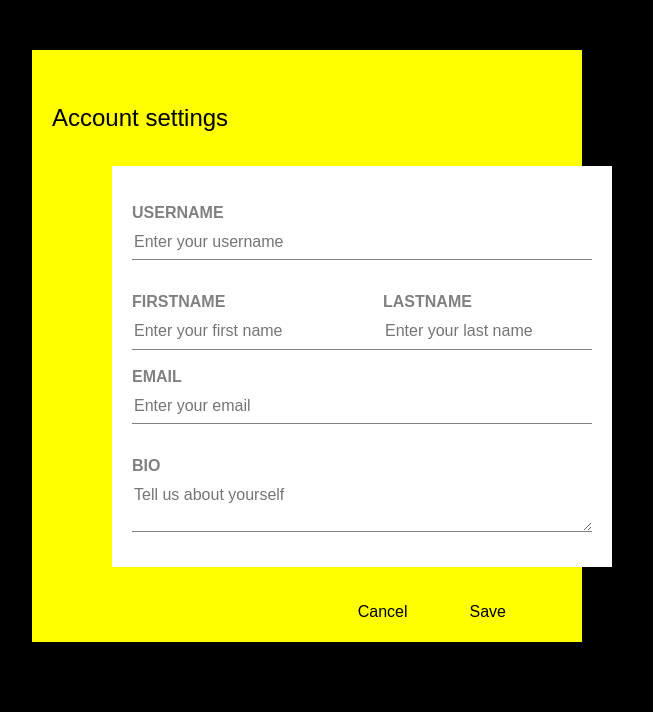
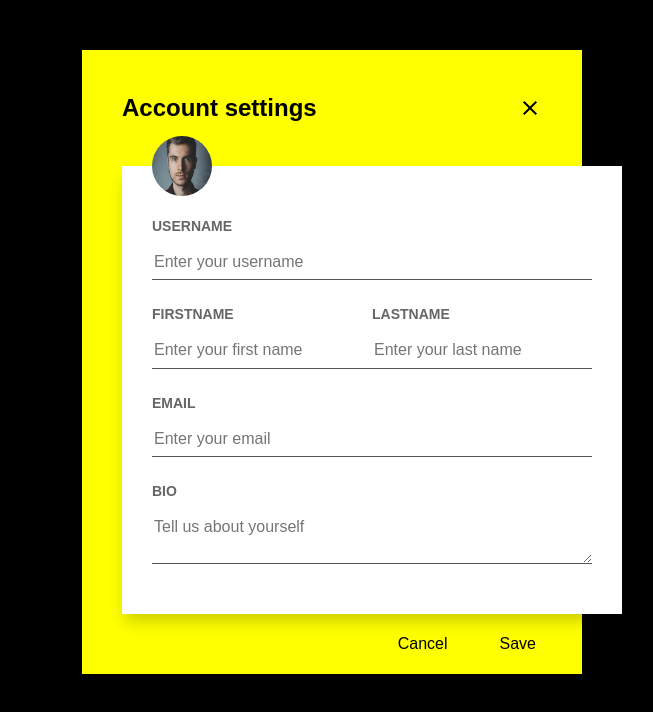
Before and after one commit to Azizbek-Boyhamdamov/Account-settings, a plain HTML site: page index.html in a window 1280 px wide. Shown: the whole page, without its empty margins (308-961 px from the left). Drawn offline with Linux system fonts and the light colour scheme.

Commit message:
Wrap labels and inputs with divs and add image-man

```diff
--- a/css/style.css
+++ b/css/style.css
@@ -52,68 +52,109 @@ img{
 
 
 .account-settings {
-
+  max-width: 600px;
+  width: 100%;
+  margin-left: auto;
+  margin-right: auto;
 }
 
 .account-settings__inner {
   max-width: 550px;
   width: 100%;
-  padding: 20px;
-  background-color: yellow;
+  background-color:yellow;
+  box-shadow: 0 10px 15px -3px rgba(0, 0, 0, 0.2) ;
 }
 .form {
-  padding-top: 30px;
+
 }
 
-.form__link {
+.form__header{
+  padding: 40px;
+  display: flex;
+  align-items: center;
+  justify-content: space-between;
+}
+
+.form__title {
   display: inline-block;
-  margin-bottom: 30px;
+  margin: 0;
   text-decoration: none;
   font-size: 24px;
-  font-weight: 500;
+  font-weight: 600;
   color: #000;
 }
+
+.form__close-icon{
+  display: flex;
+}
+
 .form__input-wrapper {
   position: relative;
-  left: 60px;
+  left: 40px;
   background-color: #fff;
   width: 500px;
-  padding: 20px;
-  margin-bottom: 35px;
+  padding: 50px 30px;
+  box-shadow: 0 10px 15px -3px rgba(0, 0, 0, 0.2) ;
 }
-.form__input-names{
-  display: flex;
-  border-bottom: 1px solid grey;
+
+.form__image-man{
+  position: absolute;
+  top: 0;
+  transform: translateY(-50%);
+  width: 60px;
+  height: 60px;
+  border-radius: 50%;
 }
-.form__input-names .form__input {
-  margin-right: 40px;
-  border-bottom: 0;
-}
-.form__input-names  .form__label{
-  padding-bottom: 0;
-}
-.form__label {
-  text-transform: uppercase;
-  color: grey;
-  font-size: 20spx;
-  font-weight: 600;
+
+.form__group{
   display: flex;
   flex-direction: column;
-  padding-top: 15px;
-  padding-bottom: 15px;
+  align-items: start;
 }
+
+.form__group:not(:last-child){
+  margin-bottom: 24px;
+}
+
+.form__label {
+  display: block;
+  font-size: 14px;
+  font-weight: 700;
+  text-transform: uppercase;
+  color: #666;
+  margin-bottom: 8px;
+}
+
 .form__input {
+  max-width: 550px;
+  width: 100%;
   padding-top: 8px;
   padding-bottom: 8px;
   border: 0;
-  border-bottom: 1px solid grey;
+  border-bottom: 1px solid #555;
 }
+
+.form__input-row:not(:last-child){
+  margin-bottom: 24px;
+}
+
+
+.form__input-row{
+  display: flex;
+}
+
+.form__input-row .form__group{
+  width: 50%;
+  margin-bottom: 0;
+}
+
 textarea{
-  min-width: 25px;
+  min-height: 25px;
   resize: vertical;
 }
 
 .form__btn-wrapper{
+  padding: 20px 40px;
   display: flex;
   justify-content: flex-end;
 }
@@ -121,9 +162,11 @@ textarea{
   cursor: pointer;
   border: 0;
   background-color: transparent;
-  margin-right: 50px;
+
 }
-
+.form__btn:not(:last-child){
+  margin-right: 40px;
+}
 
 /* BACKGROUND-IMAGE FOR RETINA SCREENS */
 @media
--- a/index.html
+++ b/index.html
@@ -17,25 +17,34 @@
       <div class="container">
         <div class="account-settings__inner">
           <form class="form" action="https://echo.htmlacademy.ru" method="post">
-            <a href="#" class="form__link">Account settings</a>
+            <header class="form__header">
+              <h2 class="form__title">Account settings</h2>
+              <a href="" class="form__close-link"><img class="form__close-icon" src="./images/close_black.svg" alt="close-icon" ></a>
+            </header>
             <div class="form__input-wrapper">
-              <label class="form__label">username
-                <input class="form__input" type="text"  name="user_name" placeholder="Enter your username" required>
-              </label>
-              <div class="form__input-names">
-                <label class="form__label">firstname
-                  <input class="form__input" type="text"  name="user_first_name" placeholder="Enter your first name" required>
-                </label>
-                <label class="form__label">lastname
-                  <input class="form__input" type="text"  name="user_last_name"placeholder="Enter your last name" required>
-                </label>
+              <img class="form__image-man" src="./images/image-man.webp" alt="image-man" width="60" height="60">
+              <div class="form__group">
+                <label class="form__label" for="user-name">username</label>
+                  <input class="form__input" type="text"  name="user_name" placeholder="Enter your username" id="user-name" required>
               </div>
-              <label class="form__label">email
-                <input class="form__input" type="email"  name="user_email" placeholder="Enter your email" required>
-              </label>
-              <label class="form__label">BIO
-                <textarea class="form__input" name="user_message" placeholder="Tell us about yourself" required></textarea>
-              </label>
+              <div class="form__input-row">
+                <div class="form__group">
+                  <label class="form__label" for="first-name">firstname</label>
+                    <input class="form__input" type="text"  name="user_first_name" placeholder="Enter your first name" id="first-name" required>
+                </div>
+                <div class="form__group">
+                  <label class="form__label" for="last-name">lastname</label>
+                    <input class="form__input" type="text"  name="user_last_name"placeholder="Enter your last name" id="last-name" required>
+                </div>
+              </div>
+              <div class="form__group">
+                <label class="form__label" for="email">email</label>
+                  <input class="form__input" type="email"  name="user_email" placeholder="Enter your email" id="email" required>
+              </div>
+              <div class="form__group">
+                <label class="form__label" for="bio">BIO</label>
+                  <textarea class="form__input" name="user_message" placeholder="Tell us about yourself" id="bio" required></textarea>
+              </div>
             </div>
             <span class="form__btn-wrapper">
               <button class="form__btn" type="reset">Cancel</button>
```
Also changed, not shown: images/close_black.svg (added), images/image-man.webp (added).
